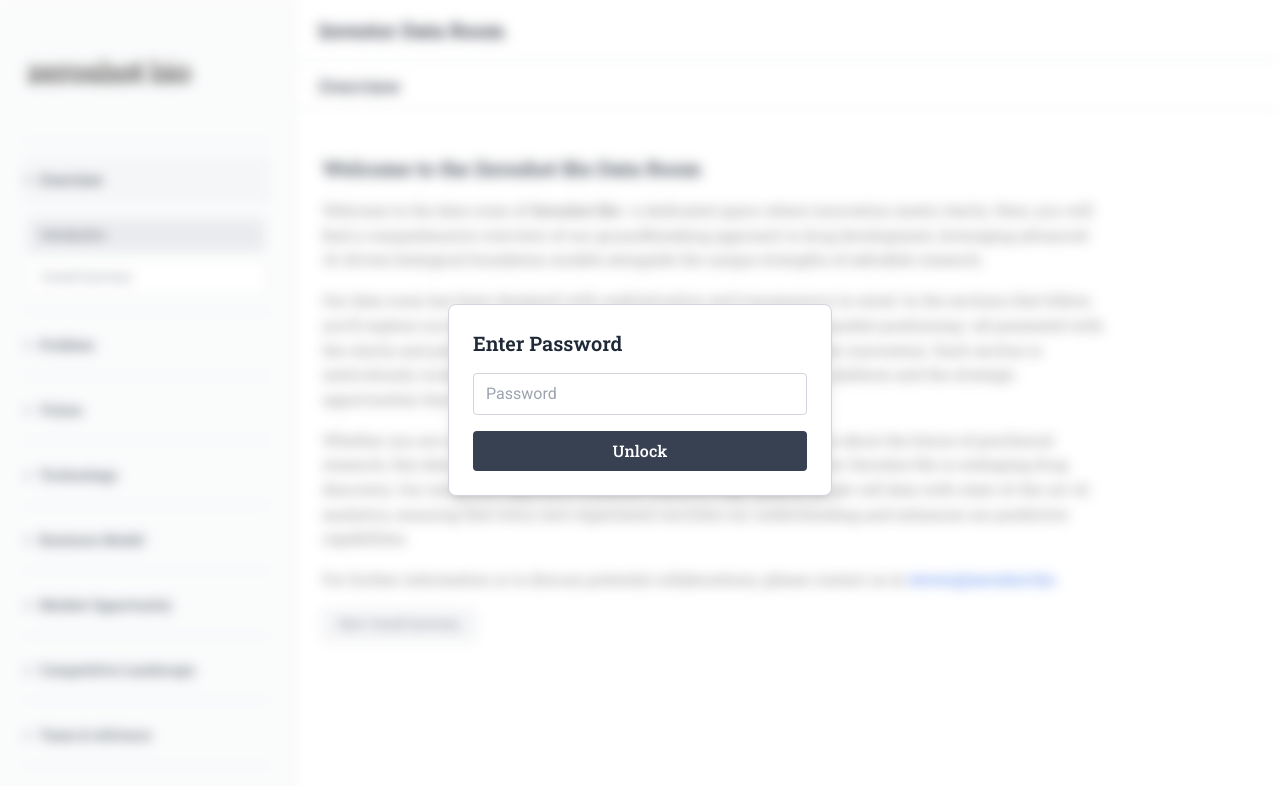
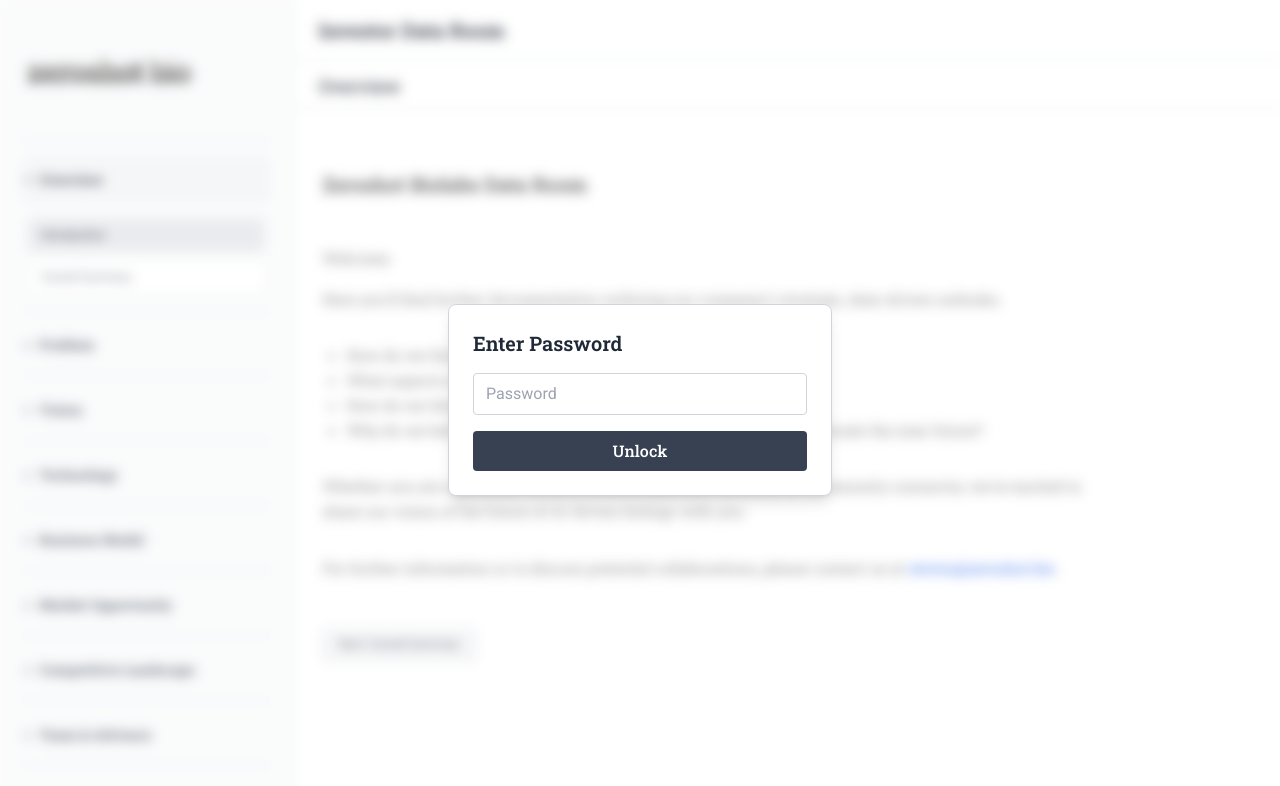
Before and after one commit to zeroshotbio/zeroshotbio-landingpage, a Next.js app: page /dataroom in a window 1280 px wide. Shown: the top 786 px of the page. Built offline with nearby package versions, Linux system fonts and the light colour scheme.

Commit message:
introduction page complete

```diff
--- a/src/app/dataroom/docs/Overview/introduction.tsx
+++ b/src/app/dataroom/docs/Overview/introduction.tsx
@@ -4,28 +4,34 @@ import React from 'react';
 const Introduction: React.FC = () => {
   return (
     <>
-      <h2 className="roboto-slab-semibold text-xl text-gray-800 mb-4">
-        Welcome to the Zeroshot Bio Data Room
+      <h2 className="roboto-slab-medium text-xl text-gray-verydark mb-4 mt-4">
+        Zeroshot Biolabs Data Room
       </h2>
-      <p className="roboto-slab-regular text-base text-gray-semidark leading-relaxed mb-4">
-        Welcome to the data room of <strong className="roboto-slab-semibold">Zeroshot Bio</strong>—a dedicated space where
-        innovation meets clarity. Here, you will find a comprehensive overview of our groundbreaking approach to drug
-        development, leveraging advanced AI-driven biological foundation models alongside the unique strengths of zebrafish
-        research.
+      <p className="roboto-slab-regular text-base text-gray-semidark leading-relaxed mt-12 mb-4">
+        Welcome.
       </p>
-      <p className="roboto-slab-regular text-base text-gray-semidark leading-relaxed mb-4">
-        Our data room has been designed with sophistication and transparency in mind. In the sections that follow, you’ll explore
-        our business strategy, technological advancements, and market positioning—all presented with the clarity and precision
-        that underscore our commitment to data-driven innovation. Each section is meticulously curated to offer deep insights
-        into the science behind our platform and the strategic opportunities that set us apart in the competitive biotech landscape.
+      <p className="roboto-slab-regular text-base text-gray-semidark leading-relaxed mb-8">
+        Here you&apos;ll find further documentation outlining our company&apos;s strategic, data-driven outlooks.
       </p>
-      <p className="roboto-slab-regular text-base text-gray-semidark leading-relaxed mb-4">
-        Whether you are a potential investor, industry partner, or simply curious about the future of preclinical research,
-        this data room provides an engaging, informative look into how Zeroshot Bio is reshaping drug discovery. Our integrated
-        approach combines massive, high-quality single-cell data with state-of-the-art AI analytics, ensuring that every new
-        experiment enriches our understanding and enhances our predictive capabilities.
+      <ul className="list-disc ml-6 mb-4">
+        <li className="roboto-slab-regular text-base text-gray-semidark leading-relaxed">
+          How do we think about the problem of biology?
+        </li>
+        <li className="roboto-slab-regular text-base text-gray-semidark leading-relaxed">
+          What aspects of AI do we believe will fruitfuly map to biology?
+        </li>
+        <li className="roboto-slab-regular text-base text-gray-semidark leading-relaxed">
+          How do we think about customers and our business model?
+        </li>
+        <li className="roboto-slab-regular text-base text-gray-semidark leading-relaxed">
+          Why do we believe polygenic AI-driven drug-development will dominate the near future?
+        </li>
+      </ul>
+      <p className="roboto-slab-regular text-base text-gray-semidark leading-relaxed mb-8 mt-8">
+        Whether you are a potential investor, industry partner, customer, or community connector,
+        we&apos;re excited to share our vision of the future of AI-driven biology with you.
       </p>
-      <p className="roboto-slab-regular text-base text-gray-semidark leading-relaxed">
+      <p className="roboto-slab-regular text-base text-gray-semidark leading-relaxed mb-12">
         For further information or to discuss potential collaborations, please contact us at{' '}
         <a href="mailto:steven@zeroshot.bio" className="text-blue-600 hover:underline">
           steven@zeroshot.bio
```
